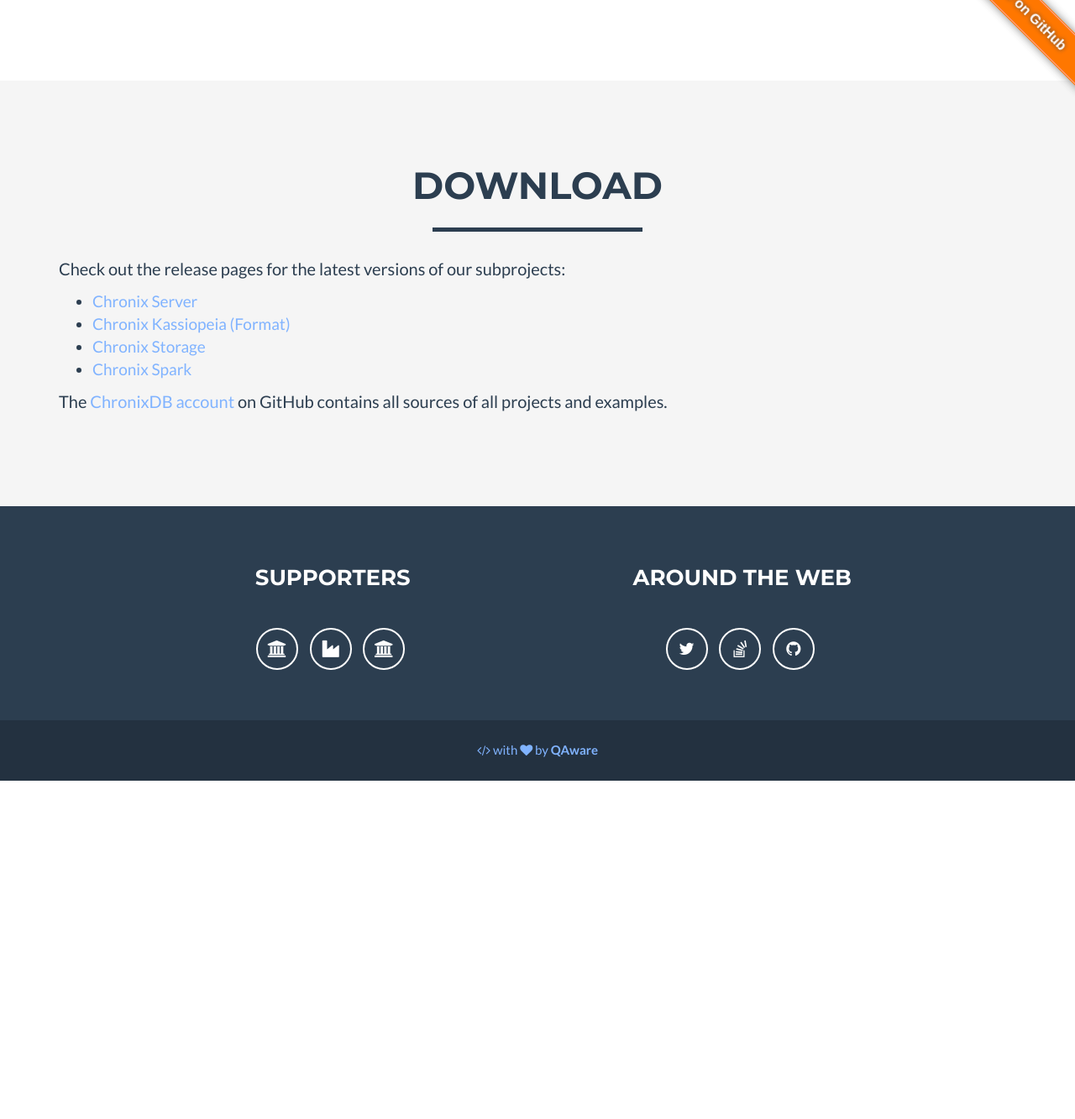
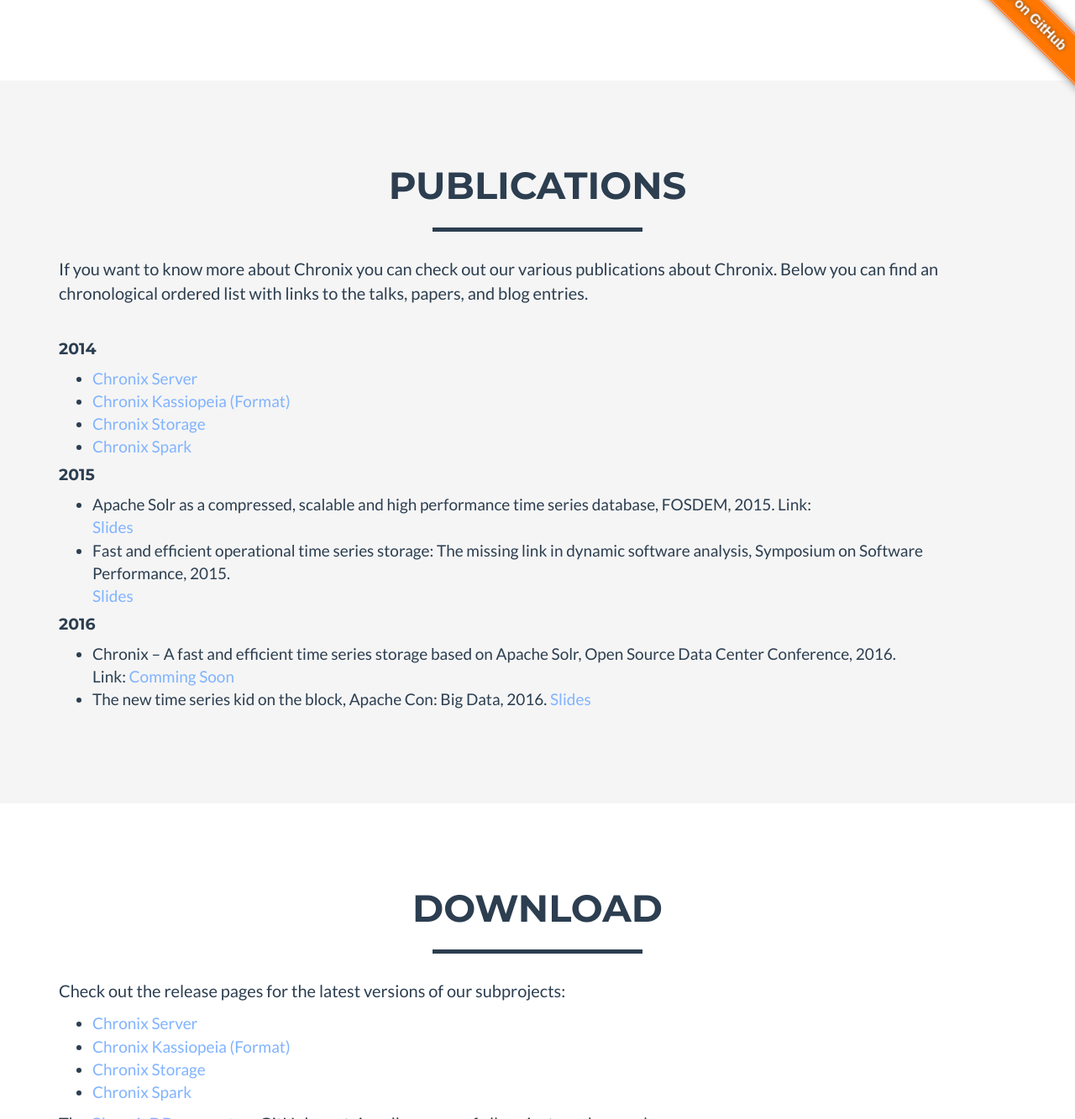
Before and after one commit to ChronixDB/chronixDB.github.io, a Jekyll site: the page built from index.html, in a window 1280 px wide and 1400 px high, scrolled down 3957 px, cut to the strip 67-1400 px from the top of the window. Shown: the whole strip at 84% size. Built offline with Jekyll 4.4.1, drawn with Linux system fonts in a browser that asks for light colours; before the commit the page ends 4954 px from its top, so only the background shows below that.

Commit message:
Added html proofer.

```diff
--- a/Gemfile
+++ b/Gemfile
@@ -1,3 +1,4 @@
 source 'https://rubygems.org'
 gem 'github-pages'
 gem "jekyll"
+gem "html-proofer"
--- a/_includes/download.html
+++ b/_includes/download.html
@@ -1,10 +1,10 @@
 <!-- Download section -->
-<section class="bgGray" id="download">
+<section class="bgWhite" id="download">
     <div class="container">
         <div class="row">
             <div class="col-lg-12 text-center">
                 <h2>Download</h2>
-                <hr class="star-gray">
+                <hr class="star-white">
             </div>
         </div>
         <div class="row">
--- a/_includes/nav.html
+++ b/_includes/nav.html
@@ -34,6 +34,9 @@
                     <a href="#quickstart">Quickstart</a>
                 </li>
                 <li class="page-scroll">
+                    <a href="#publications">Publications</a>
+                </li>
+                <li class="page-scroll">
                     <a href="#download">Download</a>
                 </li>
             </ul>
--- /dev/null
+++ b/_includes/publications.html
@@ -0,0 +1,48 @@
+<!-- Download section -->
+<section class="bgGray" id="publications">
+    <div class="container">
+        <div class="row">
+            <div class="col-lg-12 text-center">
+                <h2>Publications</h2>
+                <hr class="star-gray">
+            </div>
+        </div>
+        <div class="row">
+            <div class="col-lg-12">
+                <p>
+                    If you want to know more about Chronix you can check out our various publications about Chronix.
+                    Below you can find an chronological ordered list with links to the talks, papers, and blog entries.
+                </p>
+                <br>
+
+                <h4>2014</h4>
+                <ul>
+                    <li><a href="https://github.com/ChronixDB/chronix.server/releases">Chronix Server</a></li>
+                    <li><a href="https://github.com/ChronixDB/chronix.kassiopeia/releases">Chronix Kassiopeia
+                        (Format)</a>
+                    <li><a href="https://github.com/ChronixDB/chronix.storage/releases">Chronix Storage</a>
+                    <li><a href="https://github.com/ChronixDB/chronix.spark/releases">Chronix Spark</a>
+                </ul>
+
+                <h4>2015</h4>
+                <ul>
+                    <li>Apache Solr as a compressed, scalable and high performance time series database, FOSDEM, 2015.
+                        Link: <br>
+                        <a href="https://archive.fosdem.org/2015/schedule/event/apache_solr_as_a_compressed,_scalable_and_high_performance_time_series_database/">Slides</a></li>
+                    <li>Fast and efficient operational time series storage: The missing link in dynamic software
+                        analysis, Symposium on Software Performance, 2015. <br>
+                        <a href="http://www.performance-symposium.org/fileadmin/user_upload/palladio-conference/2015/slides/06_FLautenschlager.pdf">Slides</a></li>
+                </ul>
+
+                <h4>2016</h4>
+                <ul>
+                    <li>Chronix – A fast and efficient time series storage based on Apache Solr, Open Source Data Center
+                        Conference, 2016. <br>
+                        Link: <a href="/">Comming Soon</a></li>
+                    <li>The new time series kid on the block, Apache Con: Big Data, 2016.
+                        <a href="http://www.performance-symposium.org/fileadmin/user_upload/palladio-conference/2015/slides/06_FLautenschlager.pdf">Slides</a></li>
+                </ul>
+            </div>
+        </div>
+    </div>
+</section>
--- a/_layouts/default.html
+++ b/_layouts/default.html
@@ -7,6 +7,7 @@
     {% include features.html %}
     {% include documentation.html %}
     {% include quickstart.html %}
+    {% include publications.html %}
     {% include download.html %}
     {% include footer.html %}
     {% include js.html %}
```
